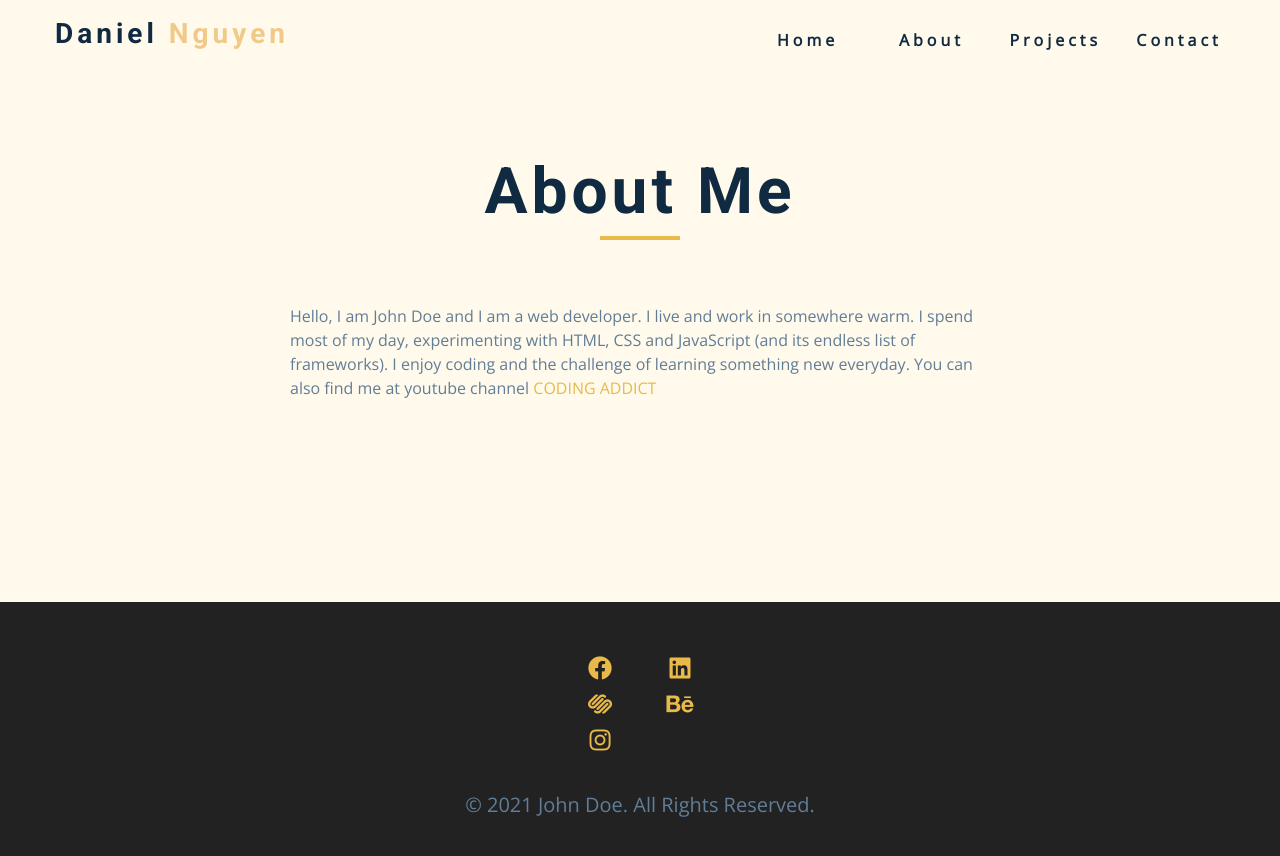
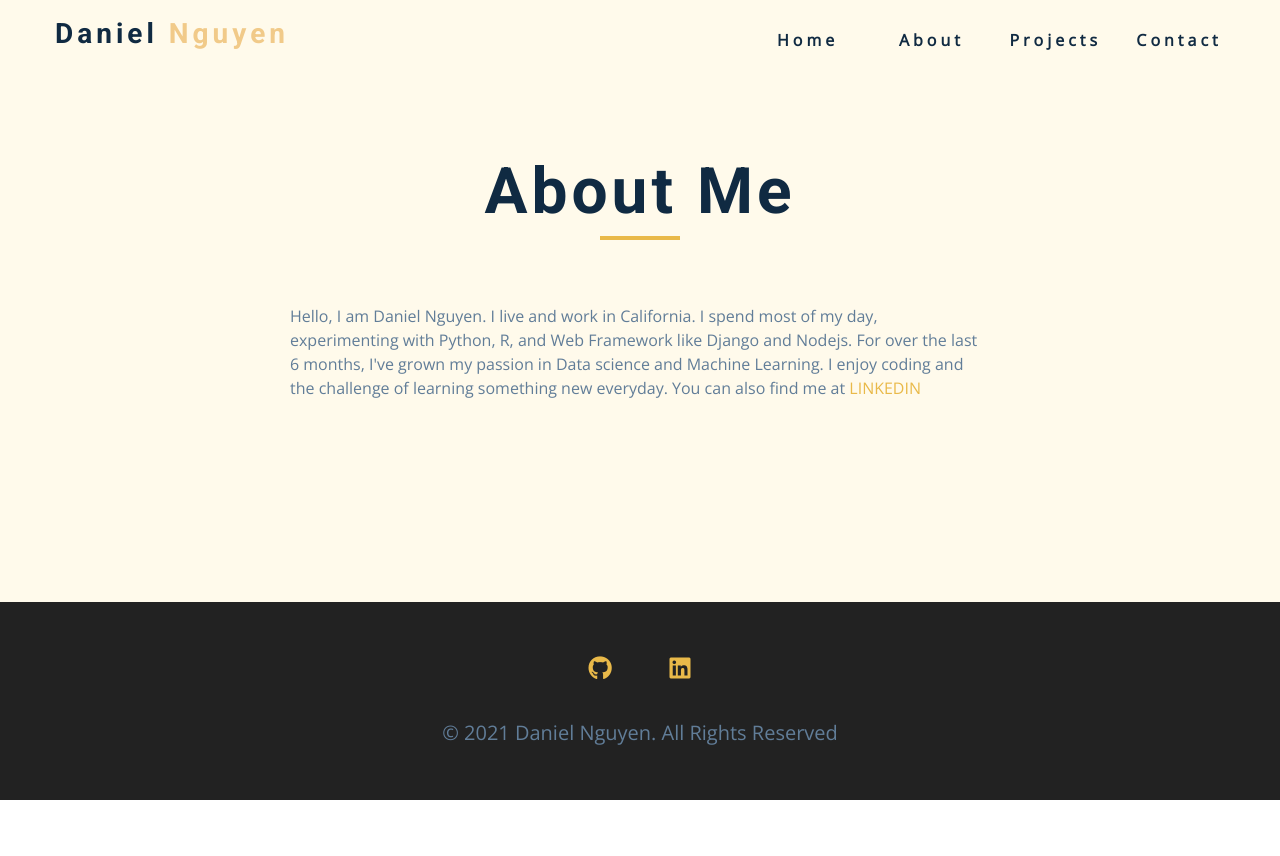
Before and after one commit to PlacidSerene/Porfolio, a plain HTML site: page about.html in a window 1280 px wide. After the commit the page ends 800 px from the top, so only its background shows below. Drawn offline with nearby package versions, Linux system fonts and the light colour scheme.

Commit message:
update 2

```diff
--- a/about.html
+++ b/about.html
@@ -101,13 +101,11 @@
       <div class="section-center page-info">
         <!-- about page -->
         <p>
-          Hello, I am John Doe and I am a web developer. I live and work in
-          somewhere warm. I spend most of my day, experimenting with HTML, CSS
-          and JavaScript (and its endless list of frameworks). I enjoy coding
-          and the challenge of learning something new everyday. You can also
-          find me at youtube channel
-          <a href="https://www.youtube.com/channel/UCMZFwxv5l-XtKi693qMJptA"
-            >coding addict</a
+          Hello, I am Daniel Nguyen. I live and work in California. I spend most of my day, experimenting with Python, R, and Web Framework like Django and Nodejs.
+          For over the last 6 months, I've grown my passion in Data science and Machine Learning. I enjoy coding and the challenge of learning something new everyday.
+          You can also find me at
+          <a href="https://linkedin.com/danielnguyen09"
+            >Linkedin</a
           >
         </p>
       </div>
@@ -119,45 +117,21 @@
 
     <!-- footer -->
     <footer class="footer">
+      <!-- social icons -->
       <ul class="social-icons">
-        <!-- single item -->
         <li>
-          <a href="https://www.twitter.com" class="social-icon">
-            <i class="fab fa-facebook"></i>
+          <a href="https://github.com/PlacidSerene" class="social-icon">
+            <i class="fab fa-github"></i>
           </a>
         </li>
-        <!-- end of single item -->
-        <!-- single item -->
         <li>
-          <a href="https://www.twitter.com" class="social-icon">
+          <a href="https://www.linkedin.com/in/danielnguyen09/" class="social-icon">
             <i class="fab fa-linkedin"></i>
           </a>
         </li>
-        <!-- end of single item -->
-        <!-- single item -->
-        <li>
-          <a href="https://www.twitter.com" class="social-icon">
-            <i class="fab fa-squarespace"></i>
-          </a>
-        </li>
-        <!-- end of single item -->
-        <!-- single item -->
-        <li>
-          <a href="https://www.twitter.com" class="social-icon">
-            <i class="fab fa-behance"></i>
-          </a>
-        </li>
-        <!-- end of single item -->
-        <!-- single item -->
-        <li>
-          <a href="https://www.twitter.com" class="social-icon">
-            <i class="fab fa-instagram"></i>
-          </a>
-        </li>
-        <!-- end of single item -->
       </ul>
 
-      <p>&copy; <span id="date"></span> John Doe. All rights reserved.</p>
+      <p>&copy; <span id="date"></span> Daniel Nguyen. all rights reserved</p>
     </footer>
     <script src="./js/app.js"></script>
   </body>
```
